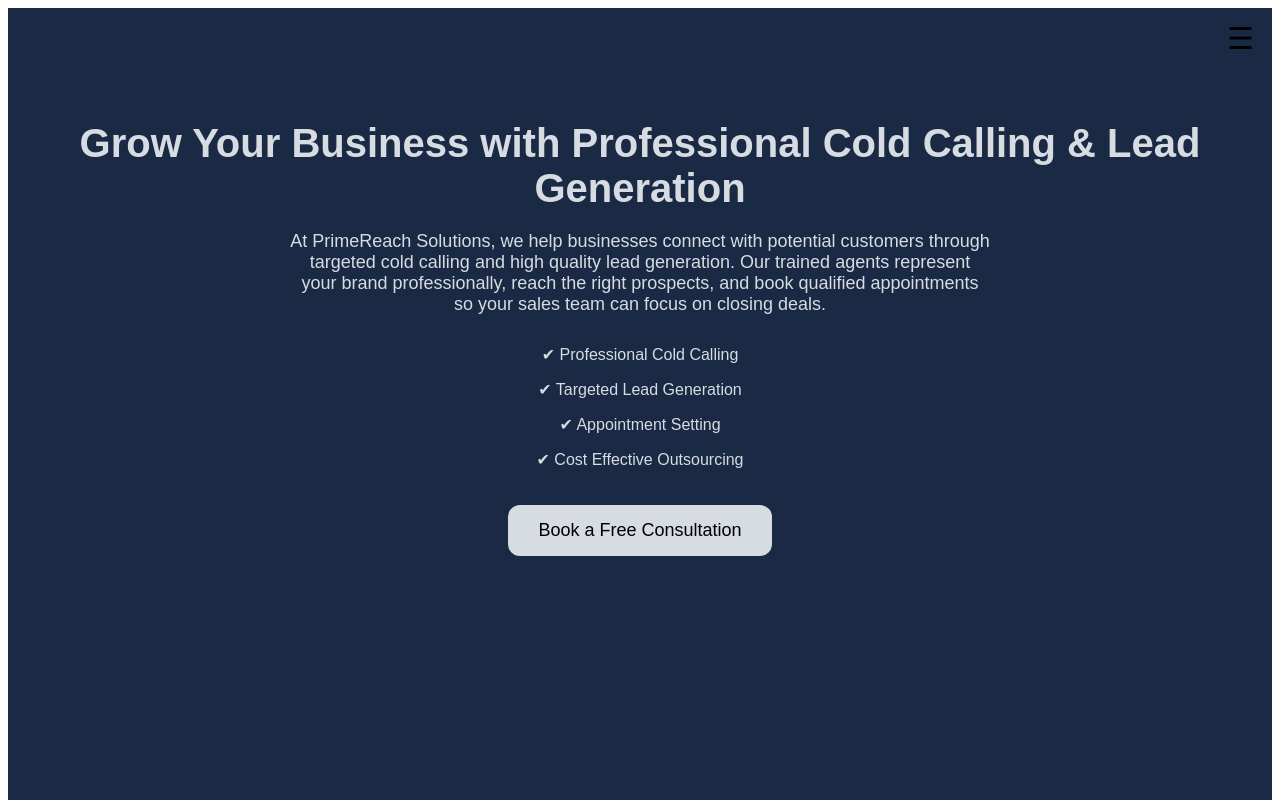
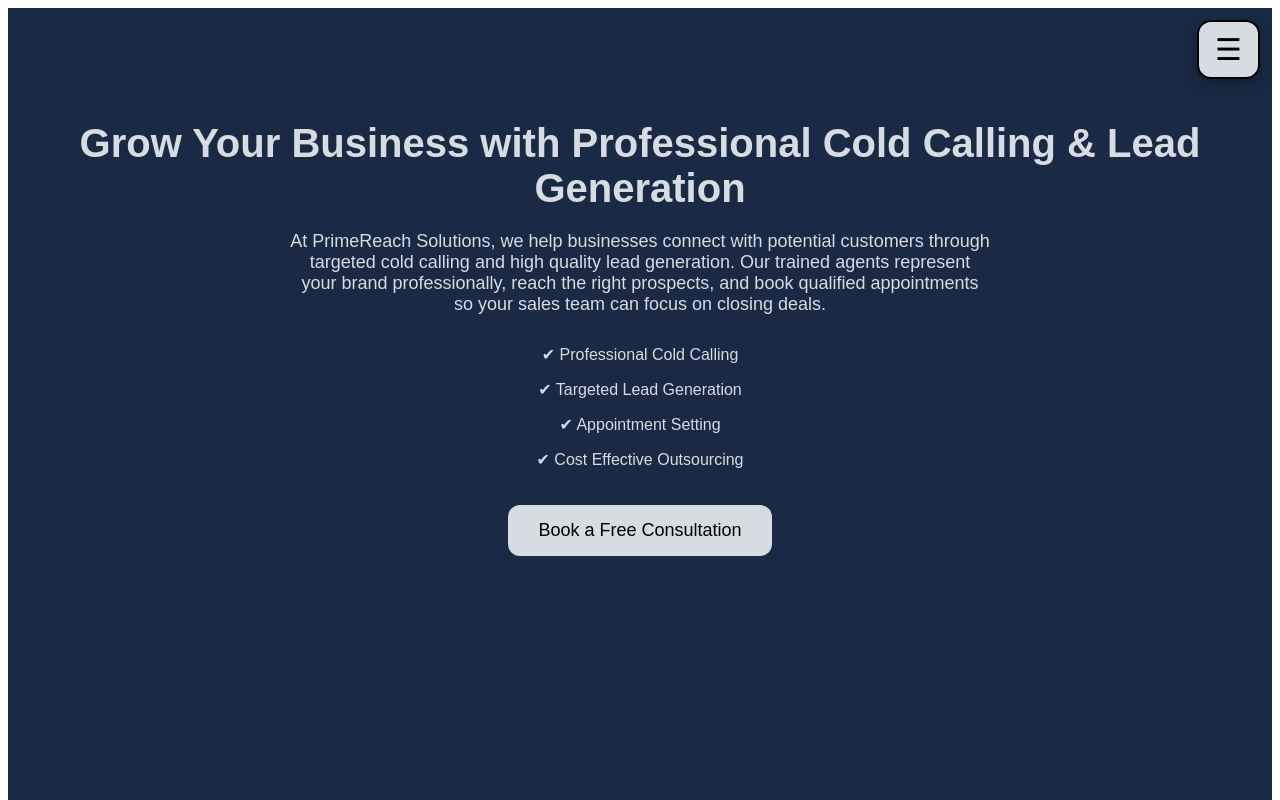
Before and after one commit to primereachsolutions23/primereach-website2-main, a React (Vite) app: page / in a window 1280 px wide. Shown: the top 800 px of the page. Built offline with nearby package versions, Linux system fonts and the light colour scheme.

Commit message:
updated menu button style

```diff
--- a/src/App.jsx
+++ b/src/App.jsx
@@ -32,10 +32,13 @@
   onClick={() => setMenuOpen(!menuOpen)}
   style={{
     fontSize: "30px",
-            background: "none",
-            border: "none",
+    background: "#d7dce2",
+    border: "2px solid black",
+    borderRadius: "14px",
     cursor: "pointer",
     color: "black",
+    padding: "10px 16px",
+    boxShadow: "0 6px 15px rgba(0,0,0,0.25)",
   }}
 >
   ☰
```
Also changed, not shown: 3 other files (tests, documents, lock files or other folders). Lines whose indentation alone changed are shown as unchanged.
